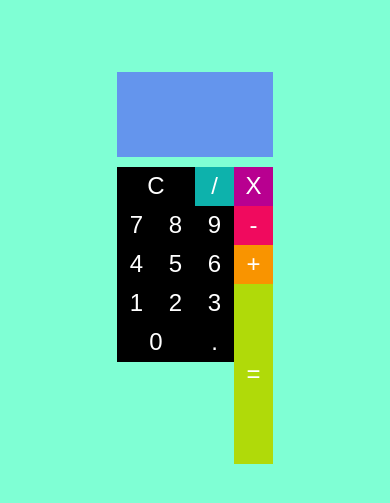
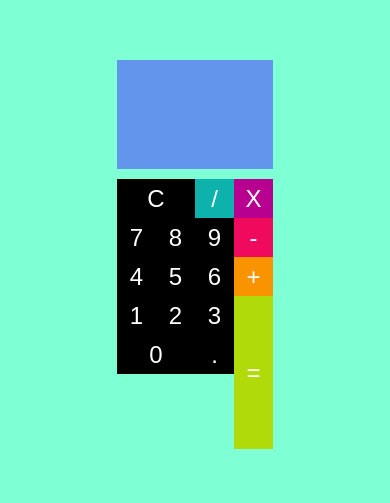
Before and after one commit to Joaomachado19/Calculadora, a plain HTML site: page index.html in a window 390 px wide. Shown: the part 205-708 px from the top of the page. Drawn offline with Linux system fonts and the light colour scheme.

Commit message:
Atualização 4
Mudanças no css

```diff
--- a/css/style.css
+++ b/css/style.css
@@ -5,7 +5,7 @@
 body {
   background-color: aquamarine;
 }
-@media screen and (max-width: 800px) {
+@media screen and (min-width: 375px) and (max-width: 899px) {
   .conteiner {
     display: grid;
     justify-content: center;
@@ -40,7 +40,7 @@ body {
     grid-column: 1/-1;
     background-color: #6495ed;
     margin-bottom: 10px;
-    height: 7vh;
+    height: 13vh;
     width: 40vw;
     display: flex;
     flex-direction: column;
@@ -75,10 +75,10 @@ body {
   }
   #igual {
     background-color: #b0da09;
-    height: 15.2vh;
+    height: 18.1vh;
   }
 }
-@media screen and (max-width: 1920px) {
+@media screen and (min-width: 900px) and (max-width: 1920px) {
   .conteiner {
     display: grid;
     justify-content: center;
@@ -150,7 +150,7 @@ body {
     height: 21.4vh;
   }
 }
-@media screen and (min-width: 2560px) {
+@media screen and (min-width: 2000px) and (max-width: 2560px) {
   .conteiner {
     display: grid;
     justify-content: center;
```
